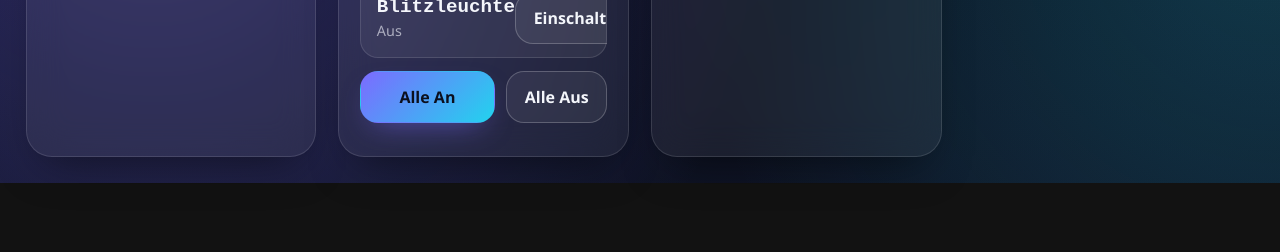
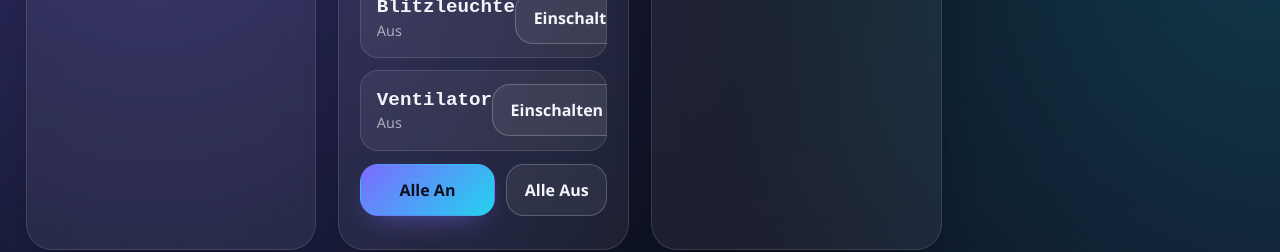
Before and after one commit to LevinSigma/WeckerDaVinci, a React (Vite) app: page / in a window 1280 px wide. Shown: the part 890-1142 px from the top of the page. Before the commit the page ends 1073 px from the top, so only its background shows below. Built offline with nearby package versions, Linux system fonts and the light colour scheme; no server answers.

Commit message:
feat: denn Fann angeschlossen an alles und ihn einprogrammiert.

```diff
--- a/src/components/LightsCard.jsx
+++ b/src/components/LightsCard.jsx
@@ -3,7 +3,7 @@ import { useEffect, useState } from "react";
 const PI_BASE_URL = import.meta.env.VITE_PI_ALARM_URL || "http://raspberrypi.local:5000";
 
 export default function LightsCard() {
-    const [status, setStatus] = useState({ scheinwerfer1: false, scheinwerfer2: false, beacon: false });
+    const [status, setStatus] = useState({ scheinwerfer1: false, scheinwerfer2: false, beacon: false, fan: false });
     const [loading, setLoading] = useState(false);
     const [reachable, setReachable] = useState(true);
 
@@ -86,6 +86,20 @@ export default function LightsCard() {
                         {status.beacon ? "Ausschalten" : "Einschalten"}
                     </button>
                 </div>
+
+                <div className="alarm-item">
+                    <div>
+                        <div className="alarm-time">Ventilator</div>
+                        <div className="alarm-label">{status.fan ? "An" : "Aus"}</div>
+                    </div>
+                    <button
+                        className={`touch-button ${status.fan ? "primary" : "secondary"}`}
+                        onClick={() => callEndpoint("/fan/toggle")}
+                        disabled={loading}
+                    >
+                        {status.fan ? "Ausschalten" : "Einschalten"}
+                    </button>
+                </div>
             </div>
 
             <div className="alarm-actions">
```
Also changed, not shown: 2 other files (tests, documents, lock files or other folders).
